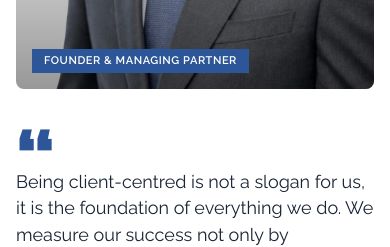
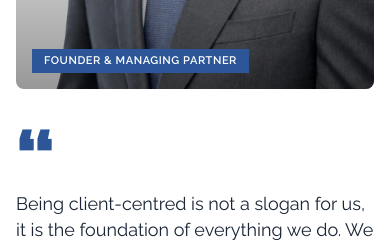
Before and after one commit to SuprimKhatri77/empass-law, a Next.js app: page / in a window 390 px wide. Shown: the part 1280-1527 px from the top of the page. Built offline with nearby package versions, Linux system fonts and the light colour scheme; a web font is replaced by a local one.

Commit message:
style: adjust margin for featured team member text

```diff
--- a/modules/landing/featured-team-member.tsx
+++ b/modules/landing/featured-team-member.tsx
@@ -68,7 +68,7 @@ export default function FeaturedTeamMember() {
             </div> */}
 
             <div
-              className="text-[72px] md:text-[96px] leading-none font-black select-none mb-[-24px] md:mb-[-20px]"
+              className="text-[72px] md:text-[96px] leading-none font-black select-none mb-[-2px] md:mb-[-20px]"
               style={{ color: current.accentColor, lineHeight: 1 }}
               aria-hidden="true"
             >
```
